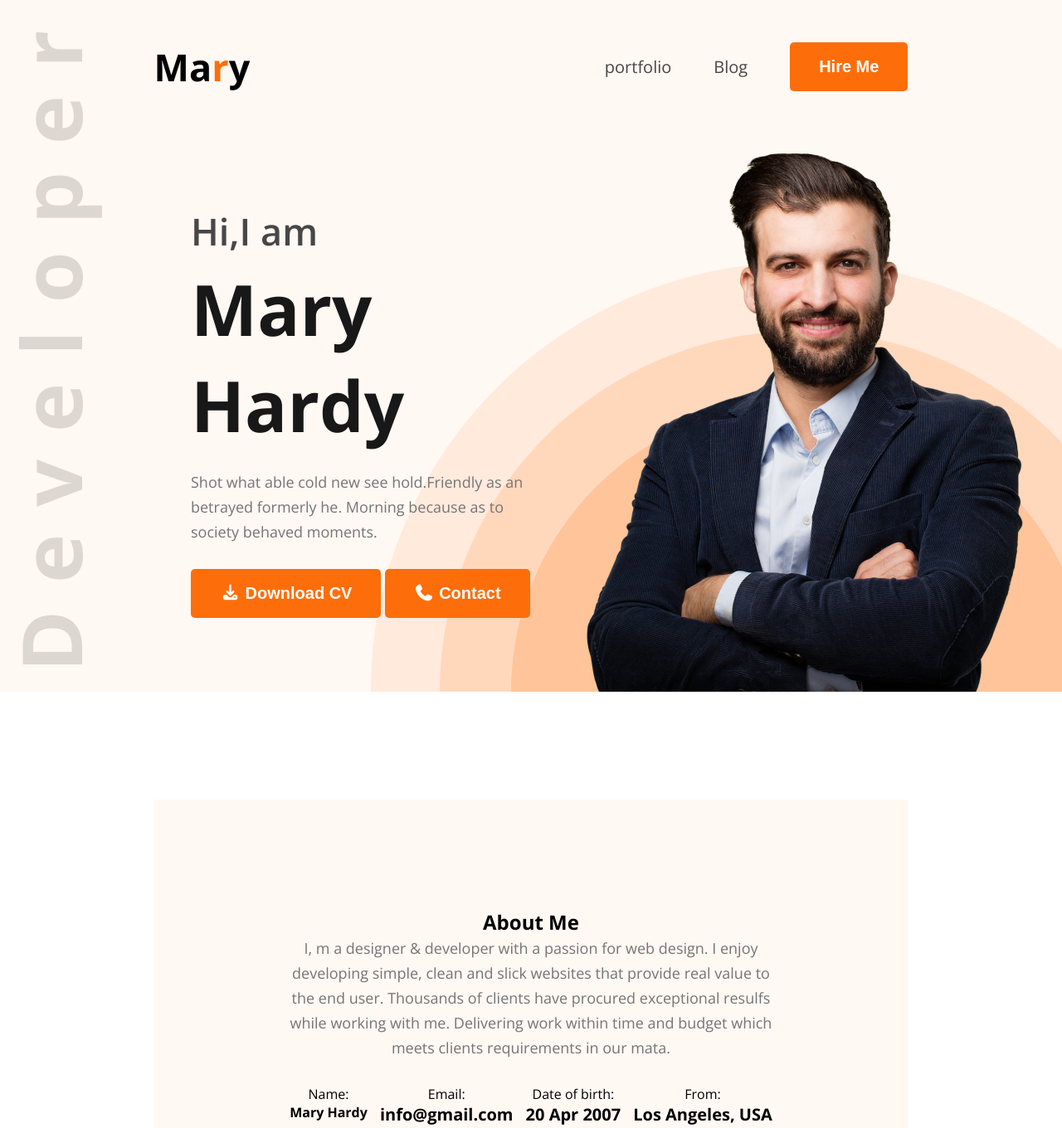
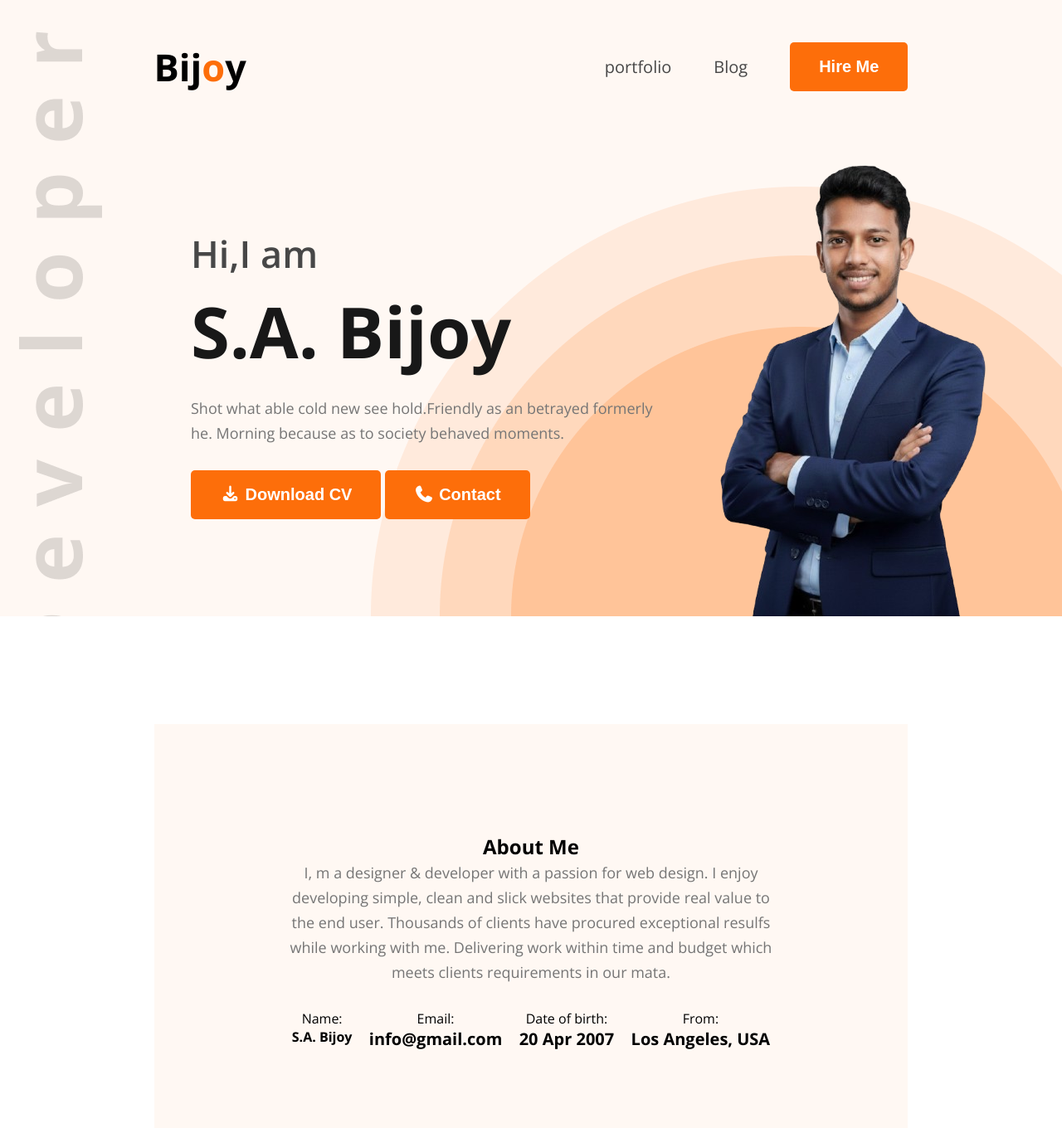
Before and after one commit to syedbijoy062cst/hero-dev-code-portfolio-5, a plain HTML site: page index.html in a window 1280 px wide. Shown: the top 1360 px of the page at 83% size. Drawn offline with nearby package versions, Linux system fonts and the light colour scheme.

Commit message:
S.A.Bijoy img uplod

```diff
--- a/index.html
+++ b/index.html
@@ -17,7 +17,7 @@
     <header>
         <nav>
             <div class="logo">
-                <h2>Ma<span class="color-orange">r</span>y</h2>
+                <h2>Bij<span class="color-orange">o</span>y</h2>
             </div>
             <ul class="menu">
                 <li><a href="">portfolio</a></li>
@@ -28,7 +28,7 @@
         <section id="banner">
             <div class="banner-content">
                 <h2>Hi,I am</h2>
-                <h1>Mary Hardy</h1>
+                <h1>S.A. Bijoy</h1>
                 <P>Shot what able cold new see hold.Friendly as an betrayed formerly he. Morning because as to society behaved moments.</P>
                 <div>
                     <button class="btn"><i class="fa-solid fa-download"></i> Download CV</button>
@@ -36,7 +36,7 @@
                 </div>
             </div>
             <div class="banner-image">
-                <img src="images/hardy.png" alt="">
+                <img src="images/S.A.Bijoy.png" alt="">
             </div>
 
         </section>
@@ -51,7 +51,7 @@
             <div class="about-info">
                 <div class="info-card">
                     <p>Name:</p>
-                    <h4>Mary Hardy</h4>
+                    <h4>S.A. Bijoy</h4>
                 </div>
                 <div class="info">
                     <p>Email:</p>
--- a/styles.css/portfolio.css
+++ b/styles.css/portfolio.css
@@ -128,6 +128,7 @@ nav .menu a{
 #banner .banner-image img{
    max-width: 585px;
    vertical-align: middle;
+
 
 }
 
```
Also changed, not shown: images/S.A.Bijoy.png (added).
